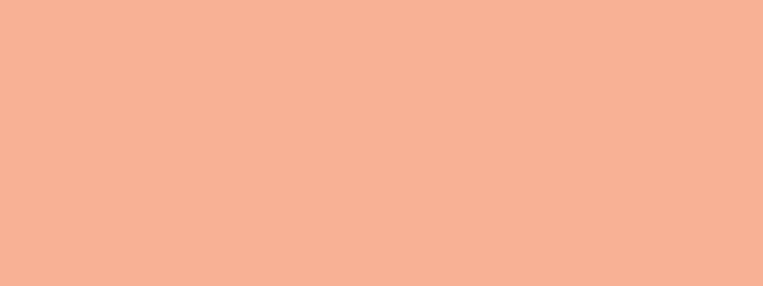
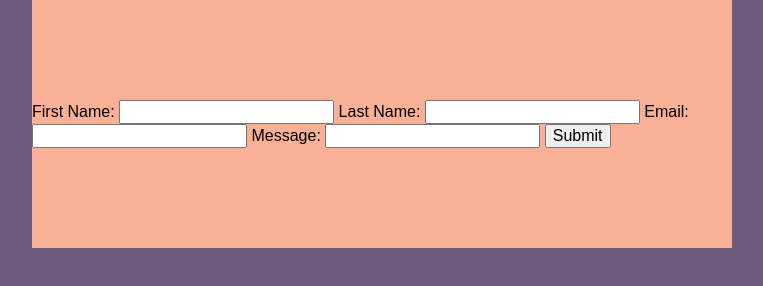
Before and after one commit to whimsicalley/hw_listeners_manalio_alley, a plain HTML site: page index.html in a window 1280 px wide. Shown: the whole page, without its empty margins (258-1021 px from the left). Drawn offline with Linux system fonts and the light colour scheme.

Commit message:
Add form requirements and alter styling on container

```diff
--- a/css/main.css
+++ b/css/main.css
@@ -1,9 +1,10 @@
 body {
-    background-color: #f8b195;
+    background-color: #6c5b7b;
 }
 
 .container {
-    max-width: 700px;
-    width: 100%;
+    padding: 100px 0;
     margin: auto;
+    width: 700px;
+    background-color: #f8b195;
 }
--- a/index.html
+++ b/index.html
@@ -11,6 +11,21 @@
 <body>
 
     <div class="container">
+        <form>
+            <label>First Name:</label>
+            <input type="text" name="firstname">
+
+            <label>Last Name:</label>
+            <input type="text" name="lastname">
+
+            <label>Email:</label>
+            <input type="text" name="email">
+
+            <label>Message:</label>
+            <input type="text" name="message">
+
+            <input type="submit" value="Submit">
+        </form>
     </div>
 
     <script src="js/main.js"></script>
```
